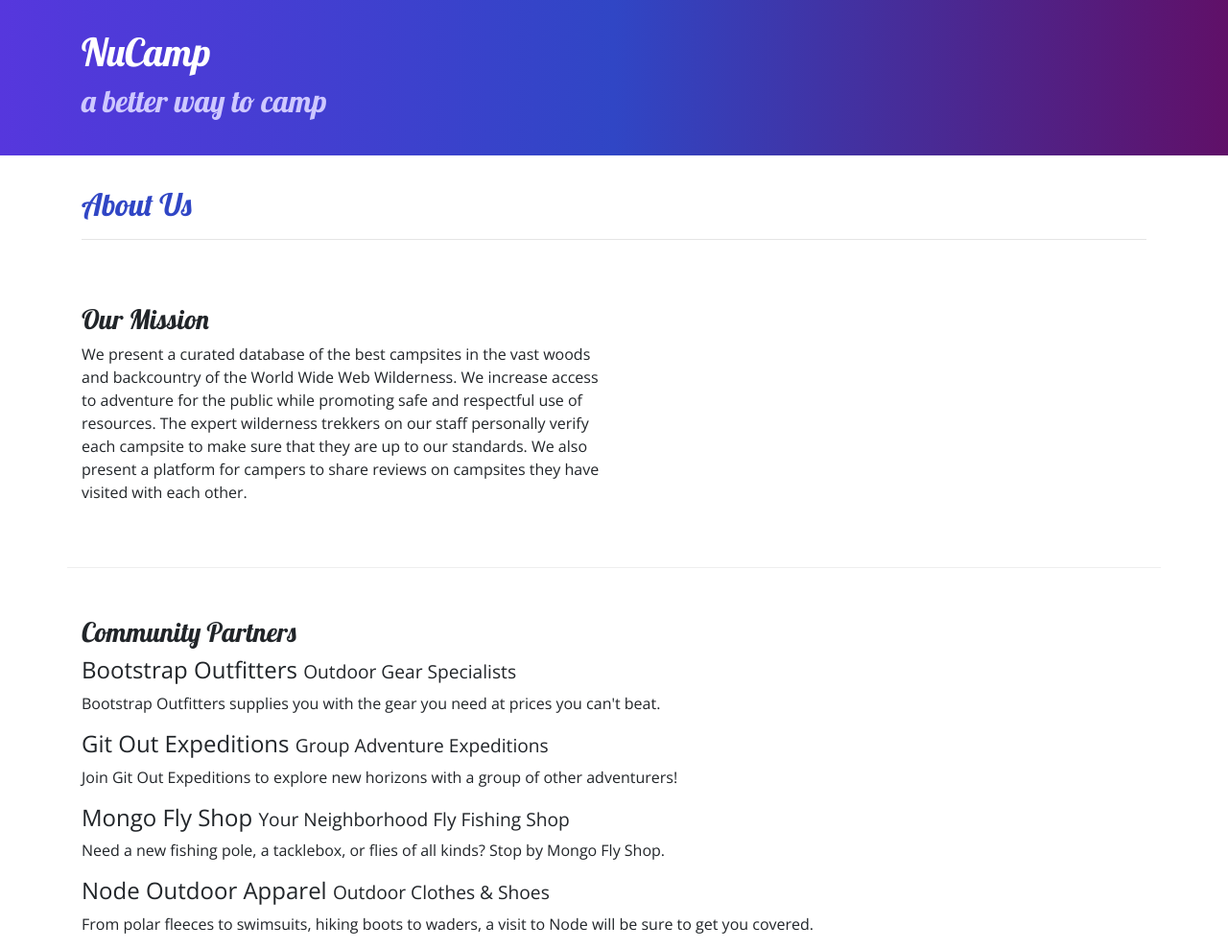
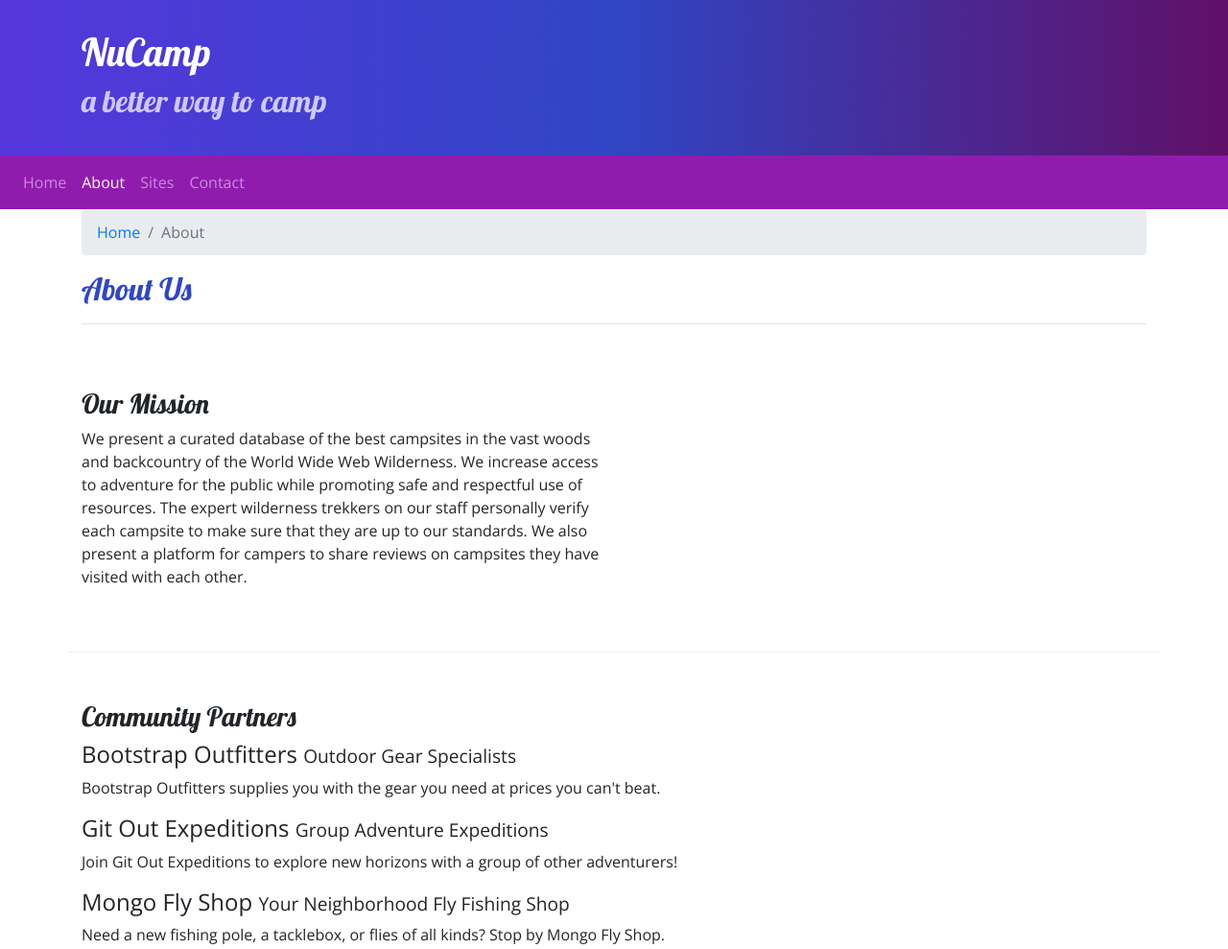
Before and after one commit to Scarfaceoge/git-test, a website: page aboutus.html in a window 1280 px wide. Shown: the top 989 px of the page at 96% size. Drawn offline with nearby package versions, Linux system fonts and the light colour scheme.

Commit message:
Navbar exercise

```diff
--- a/aboutus.html
+++ b/aboutus.html
@@ -28,9 +28,29 @@
         </div>
     </header>
 
+    <nav class="navbar navbar-expand-sm navbar-dark sticky-top">
+        <div>
+            <button class="navbar-toggler ml-auto" type="button" data-toggle="collapse" data-target="#nucampNavbar">
+                <span class="navbar-toggler-icon"></span>
+            </button>
+            <div class="collapse navbar-collapse" id="nucampNavbar">
+                <ul class="navbar-nav">
+                    <li class="nav-item"><a class="nav-link" href="index.html">Home</a></li>
+                    <li class="nav-item active"><a class="nav-link" href="#">About</a></li>
+                    <li class="nav-item"><a class="nav-link" href="#">Sites</a></li>
+                    <li class="nav-item"><a class="nav-link" href="#">Contact</a></li>
+                </ul>
+            </div>
+        </div>
+    </nav>
+
     <div class="container">
         <div class="row">
             <div class="col">
+                <ol class="breadcrumb">
+                    <li class="breadcrumb-item"><a href="index.html">Home</a></li>
+                    <li class="breadcrumb-item active">About</li>
+                </ol>
                <h2>About Us</h2>
                <hr />
             </div>
--- a/css/styles.css
+++ b/css/styles.css
@@ -22,7 +22,8 @@
 .jumbotron {
     padding: 30px;
     background-image: linear-gradient(to right, #5637DD, #3046C5, #601068);
-    color: white
+    color: white;
+    margin-bottom: 0;
 }
 
 .row-content {
@@ -30,3 +31,7 @@
     border-bottom: 1px ridge;
     min-height: 200px;
 }
+
+.navbar{
+    background-color: #901CAD
+}
```
Also changed, not shown: index.html (+16 -0 lines).
